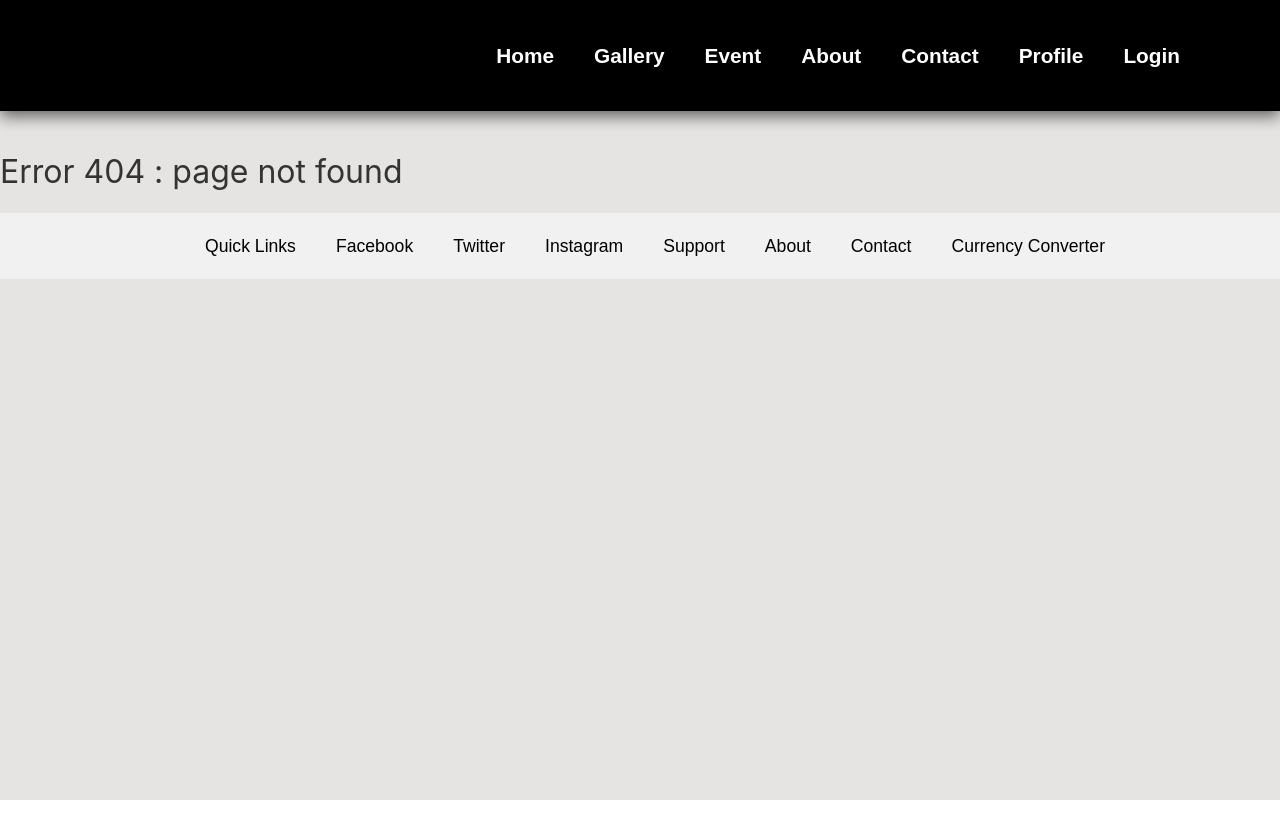
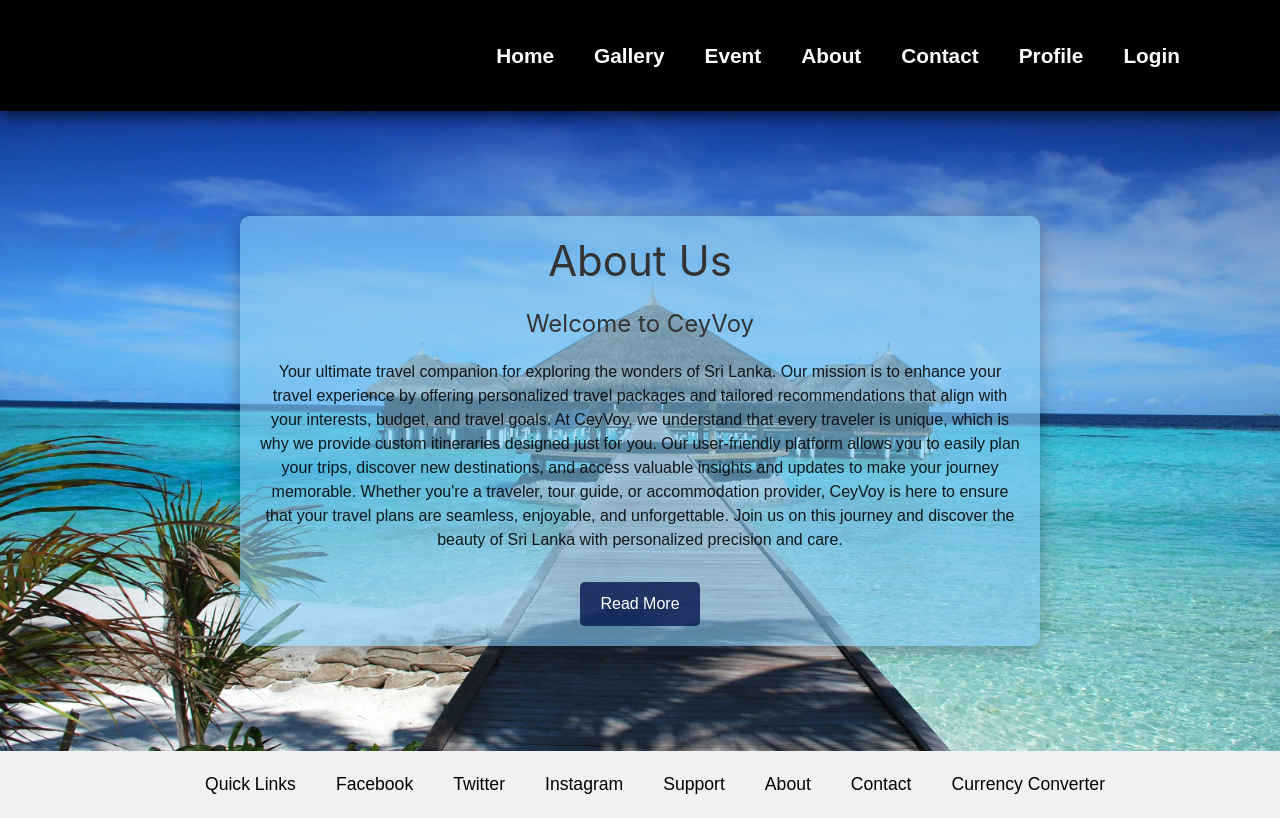
Before and after one commit to Sahani99/Ceyvoy, a React (Create React App) app: page /About.js in a window 1280 px wide. Before the commit this address had no page. Built offline with nearby package versions, Linux system fonts and the light colour scheme.

Commit message:
About added

```diff
--- a/src/App.js
+++ b/src/App.js
@@ -11,6 +11,7 @@
 import Event from "./pages/Event";
 import Login from './pages/Login.js';
 import CurrencyConverter from './pages/CurrencyConverter.js';
+import About from './pages/About.js';
 // import Test from './pages/Test.js';
 
 
@@ -30,6 +31,8 @@
           <Route path="/Event.js" element={<Event />} />
           <Route path="/Login.js" element={<Login />} />
           <Route path="/Currency" element={<CurrencyConverter />} />
+          <Route path="/About.js" element={<About />} />
+
           {/* <Route path="/Test" element={<Test />} /> */}
           <Route path="*" element={<Nopage />} />
         </Routes>
--- a/src/components/Navbar.js
+++ b/src/components/Navbar.js
@@ -43,7 +43,7 @@
           <a href="Event.js">Event</a>
         </li>
         <li>
-          <a href="about.html">About</a>
+          <a href="About.js">About</a>
         </li>
         <li>
           <a href="contact.html">Contact</a>
--- /dev/null
+++ b/src/pages/About.js
@@ -0,0 +1,30 @@
+import React from 'react';
+import '../styles/Aboutstyle.css';
+
+function About() {
+  return (
+    <div className="section">
+      <div className="container">
+        <h1>About Us</h1>
+        <div className="content-section">
+          <h3>Welcome to CeyVoy</h3>
+          <p>
+            Your ultimate travel companion for exploring the wonders of Sri Lanka.
+            Our mission is to enhance your travel experience by offering personalized travel packages and
+            tailored recommendations that align with your interests, budget, and travel goals.
+            At CeyVoy, we understand that every traveler is unique,
+            which is why we provide custom itineraries designed just for you. Our user-friendly platform allows you to easily plan your trips, discover new destinations,
+            and access valuable insights and updates to make your journey memorable. Whether you're a traveler, tour guide, or accommodation provider,
+            CeyVoy is here to ensure that your travel plans are seamless, enjoyable, and unforgettable.
+            Join us on this journey and discover the beauty of Sri Lanka with personalized precision and care.
+          </p>
+          <div className="button">
+            <a href="#">Read More</a>
+          </div>
+        </div>
+      </div>
+    </div>
+  );
+}
+
+export default About;
--- /dev/null
+++ b/src/styles/Aboutstyle.css
@@ -0,0 +1,71 @@
+
+* {
+    margin: 0;
+    padding: 0;
+    box-sizing: border-box;
+  }
+
+
+  .section {
+    width: 100%;
+    min-height: 80vh;
+    background:  url('../assets/Ab1.jpg') no-repeat center center;
+    background-size: cover;
+    display: flex;
+    justify-content: center;
+    align-items: center;
+  }
+
+
+  .container {
+    width: 80%;
+    max-width: 800px;
+    background-color: rgba(132, 202, 243, 0.6);
+    border-radius: 10px;
+    padding: 20px;
+    text-align: center;
+    color: rgba(5, 5, 5, 0.9);
+  }
+
+  .content-section {
+    width: 100%;
+  }
+
+
+  .button a {
+    display: inline-block;
+    padding: 10px 20px;
+    background-color: rgba(4, 21, 75, 0.8);
+    color: rgba(255, 255, 255, 1);
+    text-decoration: none;
+    border-radius: 5px;
+    margin-top: 10px;
+  }
+
+  .button a:hover {
+    background-color: rgb(12, 12, 11);
+  }
+
+  /* Responsive Design */
+  @media (max-width: 768px) {
+    .container {
+      width: 90%;
+      padding: 20px;
+    }
+
+    h1 {
+      font-size: 2em;
+    }
+
+    h3 {
+      font-size: 1.8em;
+    }
+
+    p {
+      font-size: 1.5em;
+    }
+
+    .button a {
+      padding: 8px 16px;
+    }
+  }
```
Also changed, not shown: src/assets/Ab1.jpg (added).
